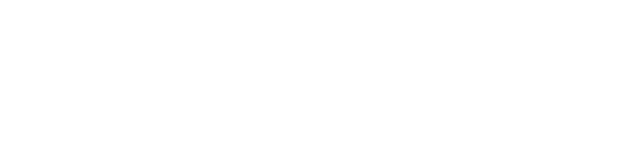
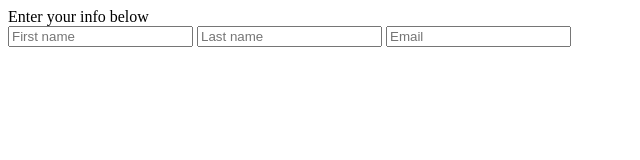
Before and after one commit to csci-abuhler/Prompt--Sign-Up, a plain HTML site: page index.html in a window 1280 px wide. Shown: the whole page, without its empty margins (0-640 px from the left). Drawn offline with Linux system fonts and the light colour scheme.

Commit message:
Updating index file
Adding some content to the page

```diff
--- a/index.html
+++ b/index.html
@@ -1,15 +1,19 @@
 <!DOCTYPE html>
 <html lang="en">
+  <head>
+    <meta charset="UTF-8" />
+    <meta name="viewport" content="width=device-width, initial-scale=1.0" />
+    <title>Sign up!</title>
+    <link rel="stylesheet" href="./style.css" />
+  </head>
 
-<head>
-  <meta charset="UTF-8">
-  <meta name="viewport" content="width=device-width, initial-scale=1.0">
-  <title>Something</title>
-  <link rel="stylesheet" href="./style.css">
-</head>
+  <body>
+    <div>Enter your info below</div>
 
-<body>
-<div></div>
-</body>
-
+    <div class="details">
+      <input type="text" id="first_name" placeholder="First name"></input>
+      <input type="text" id="last_name" placeholder="Last name"></input>
+      <input type="email" id="email" placeholder="Email"></input>
+    </div>
+  </body>
 </html>
```
